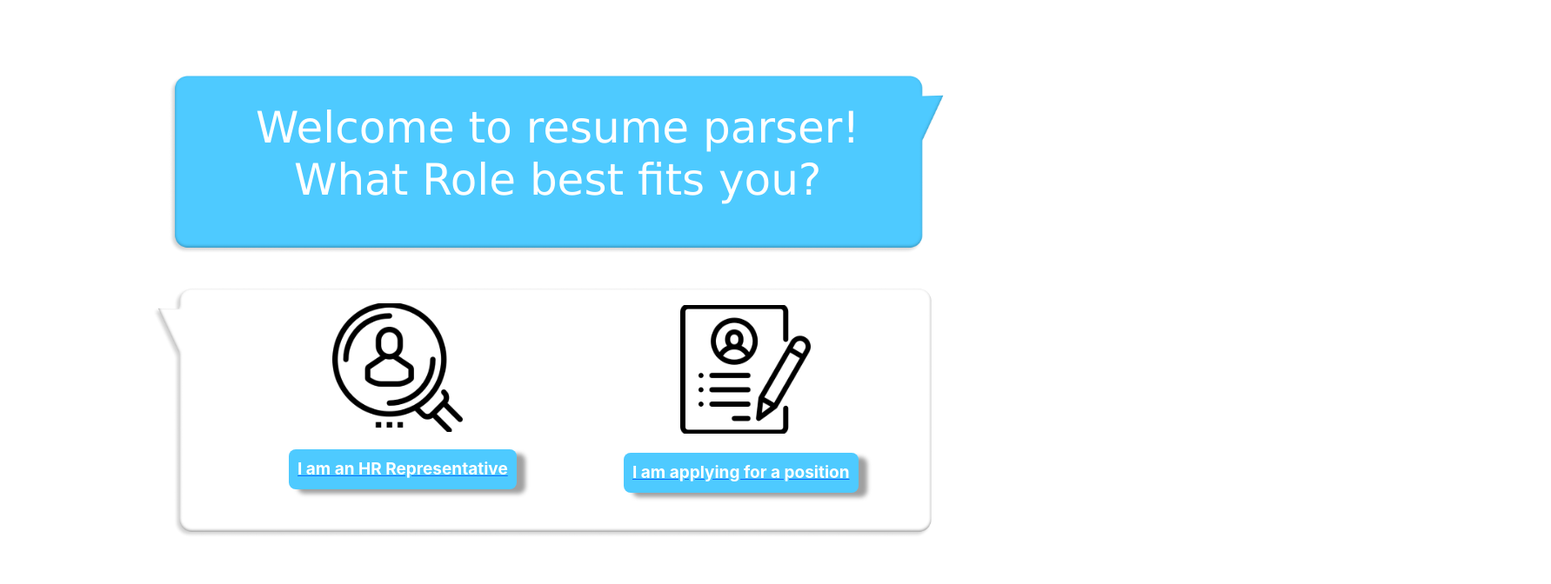
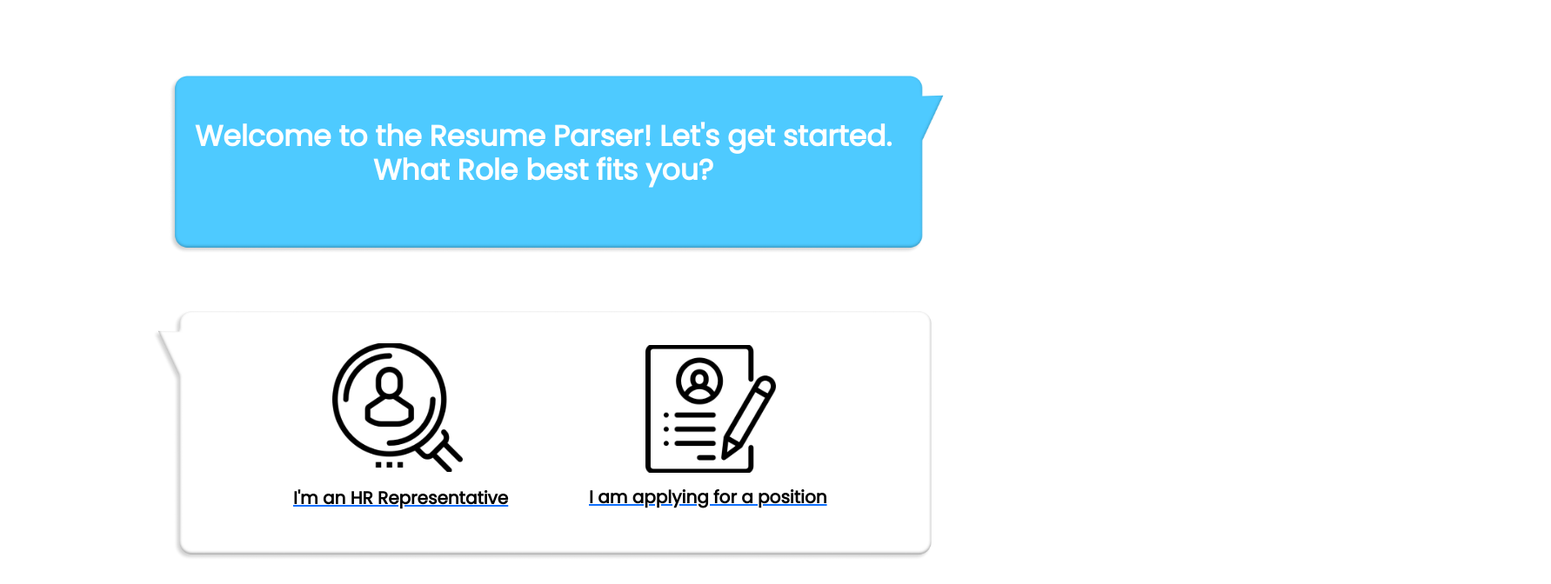
Before and after one commit to IvanJimenezCodeHub/headstarter-resume-parser-group-project, a React (Create React App) app in the folder client/: page / in a window 1280 px wide. Shown: the top 672 px of the page at 87% size, 1783 px wide, since content can reach past the window. Built offline with nearby package versions, Linux system fonts and the light colour scheme; the HTML template or start-up script is replaced by a standard one.

Commit message:
Made adjustments to the UI for the Home Page

```diff
--- a/client/src/Components/HomePage.js
+++ b/client/src/Components/HomePage.js
@@ -14,20 +14,19 @@ const HomePage = () => {
 
             <div class="container">
                 <img className='blueBubble' alt='blueBubble' src={blueBubble} ></img>
-                <h3 className='title'> Welcome to resume parser! <br />
+                <h3 className='title'> Welcome to the Resume Parser! Let's get started.<br />
                     What Role best fits you?
                 </h3>
             </div >
             <div className='container2'>
                 <img className='whiteBubble' alt='whiteBubble' src={whiteBubble}></img>
-
-                <img className='HRIcon' alt='HRIcon' src={HRIcon} ></img>
                 <Link to="/HRDash">
-                    <button className='button1'>I am an HR Representative</button>
+                    <img className='HRIcon' alt='HRIcon' src={HRIcon} ></img>
+                    <p className='text'>I'm an HR Representative</p>
                 </Link>
-                <img className='Apply' alt='Apply' src={Apply} ></img>
                 <Link to="/Application">
-                    <button className='button2'>I am applying for a position</button>
+                    <img className='Apply' alt='Apply' src={Apply} ></img>
+                    <p className='text2'>I am applying for a position</p>
                 </Link>
             </div>
 
--- a/client/src/Components/HomeStyles.css
+++ b/client/src/Components/HomeStyles.css
@@ -1,6 +1,11 @@
+@import url('https://fonts.googleapis.com/css2?family=Poppins&display=swap');
+
 .container {
     justify-content: center;
+}
 
+.container2 {
+    margin-top: 75px;
 }
 
 .blueBubble {
@@ -15,85 +20,66 @@
 
 .title {
     position: relative;
-    left: 200px;
-    bottom: 175px;
-    font-size: 50px;
+    left: 130px;
+    bottom: 155px;
+    font-size: 33px;
     display: flex;
     color: white;
     text-align: center;
-    font-family: 'Lucida Sans', 'Lucida Sans Regular', 'Lucida Grande', 'Lucida Sans Unicode', Geneva, Verdana, sans-serif;
+    font-family: 'Poppins', sans-serif;
+    font-weight: bold;
 
 }
 
 .whiteBubble {
     position: relative;
     height: auto;
-
     width: 900px;
     display: flex;
     left: 90px;
     bottom: 100px;
-
 }
-
 
 .HRIcon {
     position: relative;
     left: 300px;
-    top: -370px;
+    top: -350px;
     width: 150px;
     height: auto;
     display: flex;
-
 }
 
 .Apply {
     position: relative;
-    left: 700px;
+    left: 660px;
     top: -562px;
     width: 150px;
     height: auto;
     display: flex;
 }
 
-.button1 {
-    box-shadow: 10px 5px 5px rgb(160, 160, 160);
-    padding: 9px 10px;
-    font-size: 19px;
-    border-radius: 8px;
-    color: white;
-    background-color: #4ECAFF;
+.text {
+    color: black;
+    font-size: 20px;
+    font-weight: bold;
+    font-family: 'Poppins', sans-serif;
+    padding: 10px 5px;
     position: relative;
     left: 250px;
-    top: -350px;
-    font-weight: bold;
+    top: -345px;
     border: none;
     display: flex;
-
 }
 
-.button1:hover {
-    background-color: #64CE7C;
-    transition: 0.7s;
-}
-
-.button2 {
-    box-shadow: 10px 5px 5px rgb(160, 160, 160);
+.text2 {
+    color: black;
+    font-size: 20px;
+    font-weight: bold;
+    font-family: 'Poppins', sans-serif;
     padding: 9px 10px;
-    font-size: 19px;
-    border-radius: 8px;
-    color: white;
-    background-color: #4ECAFF;
     position: relative;
-    left: 635px;
-    top: -540px;
-    font-weight: bold;
+    left: 585px;
+    top: -558px;
     border: none;
     display: flex;
-
 }
-
-.button2:hover {
-    background-color: #64CE7C;
-    transition: 0.7s;
-}
```
